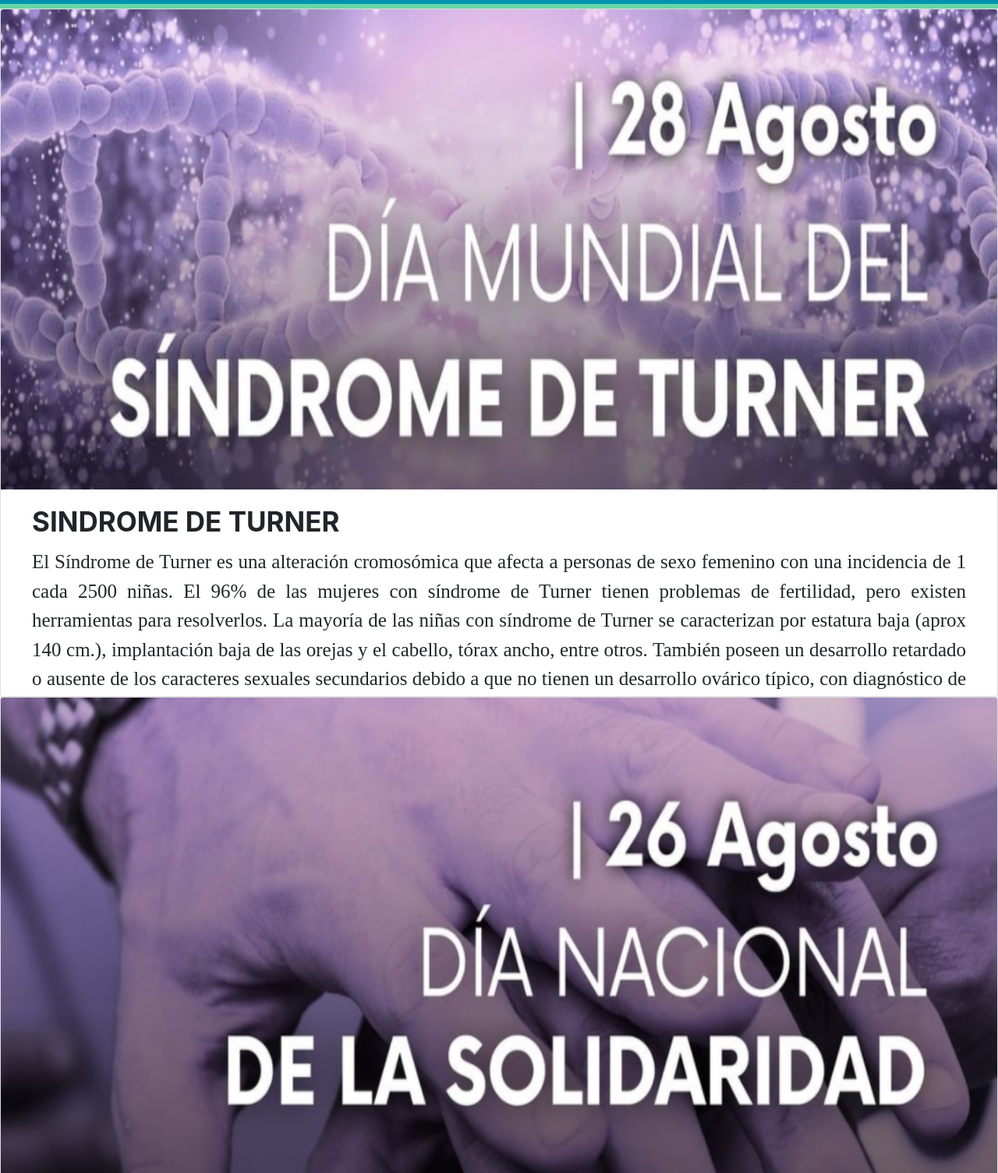
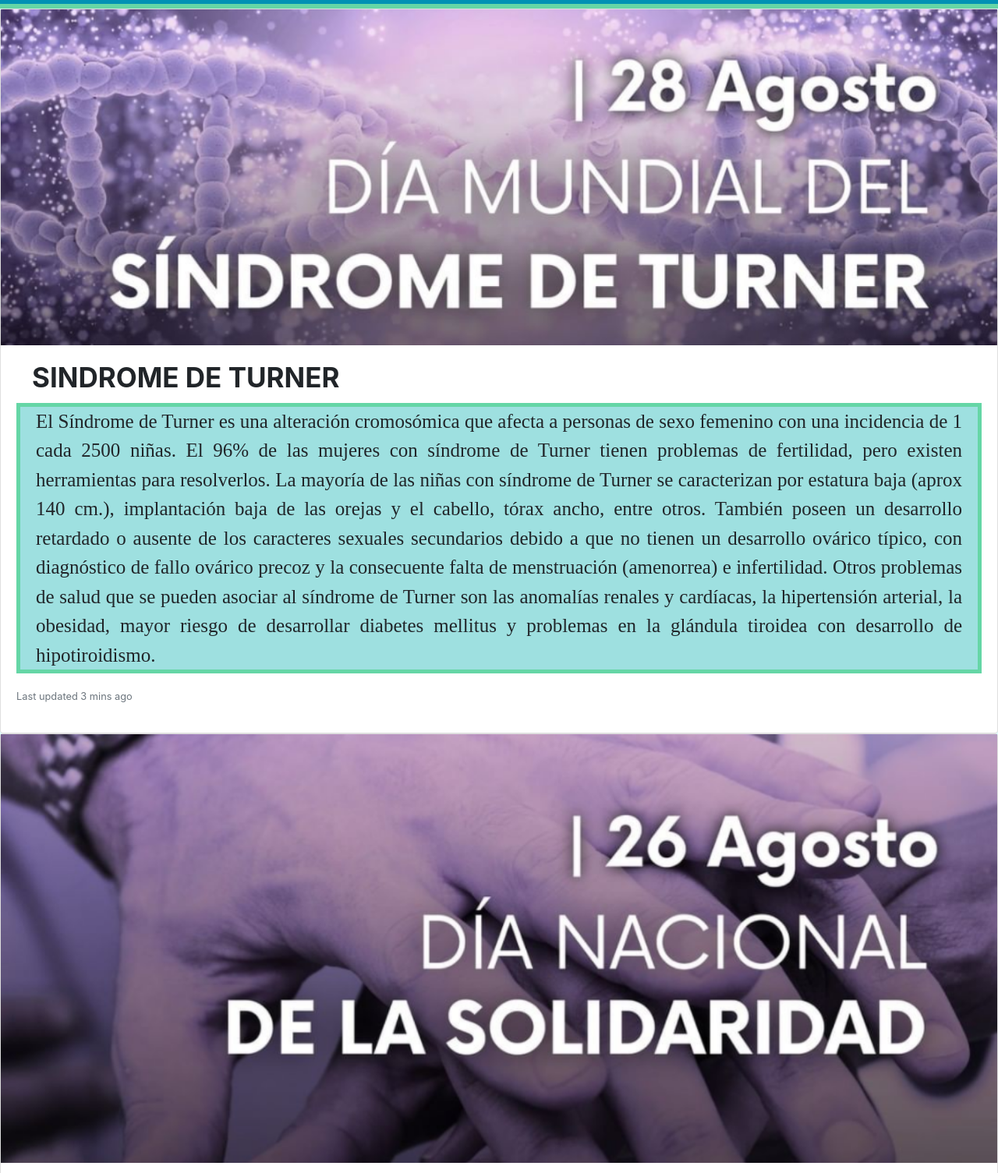
Before and after one commit to harolp/proyecto_harol, a website: page views/educate.html in a window 1280 px wide. Shown: the part 95-1600 px from the top of the page at 78% size. Drawn offline with nearby package versions, Linux system fonts and the light colour scheme; files whose address does not match are found by name.

Commit message:
se soluciono un problema con los tamanos de img

```diff
--- a/scss/_EDUCATE.scss
+++ b/scss/_EDUCATE.scss
@@ -4,6 +4,8 @@ $tjustificado: justify;
 $tpadding: 20px;
 $titulot: 35px;
 $negritati: bold;
+$bgtexto: #9ee0e0;
+$bordetexto: 5px solid #65d6a6;
 
 
 
@@ -14,6 +16,8 @@ $negritati: bold;
 	text-align:$tjustificado;
 	padding-right:$tpadding;
 	padding-left:$tpadding;
+	background-color:$bgtexto;
+	border:$bordetexto;
 }
 
 .tituloEducate {
@@ -21,7 +25,3 @@ $negritati: bold;
 	font-size:$titulot;
 	font-weight:$negritati;
 }
-
-.sindromeTurner {
-
-}
--- a/views/educate.html
+++ b/views/educate.html
@@ -45,7 +45,7 @@
         <div class="row">
             <div class="col-lg-12 col.xs-12">
                 <div class="card mb-3">
-                  <img src="../img/sindrometurner.png" class="card-img-top sindromeTurner" alt="...">
+                  <img src="../img/sindrometurner.png" class="" alt="...">
                     <div class="card-body">
                       <h5 class="card-title tituloEducate">SINDROME DE TURNER</h5>
                       <p class="card-text textoDescriptivo">El Síndrome de Turner es una alteración cromosómica que afecta a personas de sexo femenino con una incidencia de 1 cada 2500 niñas. El 96% de las mujeres con síndrome de Turner tienen problemas de fertilidad, pero existen herramientas para resolverlos.
@@ -60,7 +60,7 @@
         <div class="row">
             <div class="col-lg-12 col.xs-12">
                 <div class="card mb-3">
-                  <img src="../img/diasolidaridad.png" class="card-img-top" alt="...">
+                  <img src="../img/diasolidaridad.png" class="" alt="...">
                     <div class="card-body">
                       <h5 class="card-title tituloEducate">SINDROME DE TURNER</h5>
                       <p class="card-text textoDescriptivo">El Síndrome de Turner es una alteración cromosómica que afecta a personas de sexo femenino con una incidencia de 1 cada 2500 niñas. El 96% de las mujeres con síndrome de Turner tienen problemas de fertilidad, pero existen herramientas para resolverlos.
```
Also changed, not shown: css/estilo.css.
